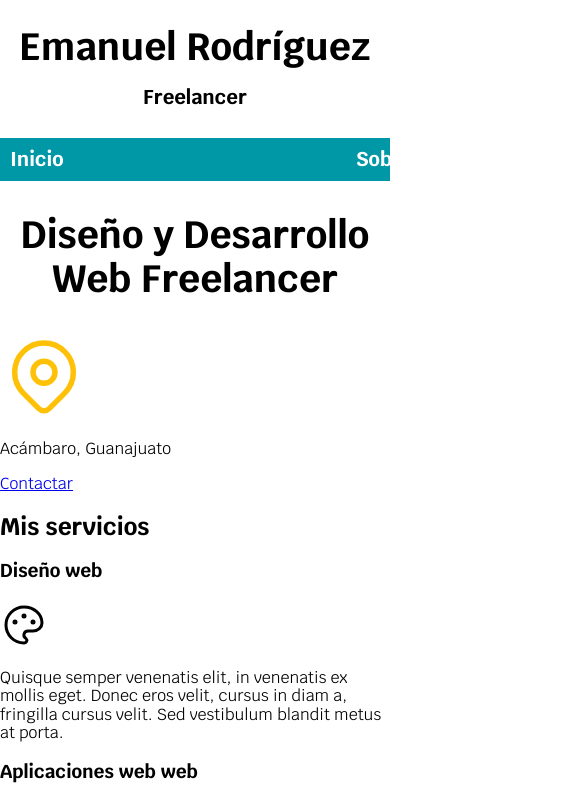
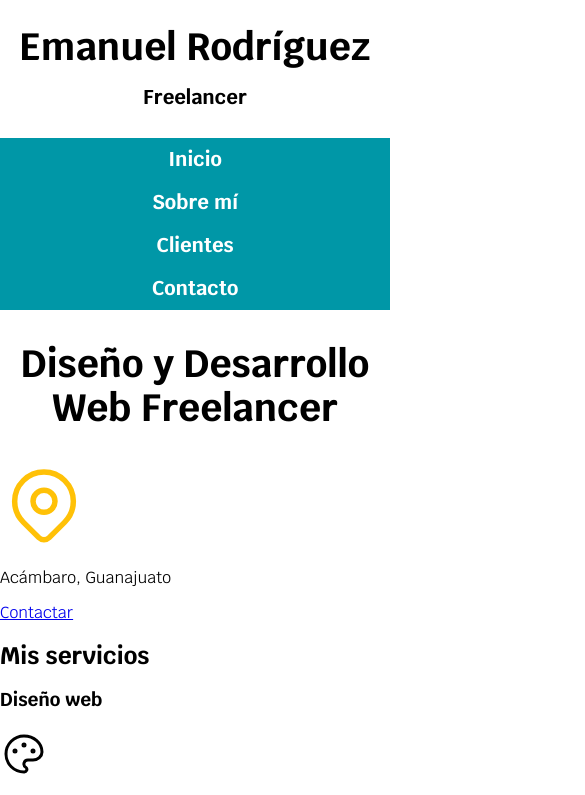
Before and after one commit to Emanuel-TC/Proyecto-Web-Sync, a plain HTML site: page freelancer_inicio/index.html in a window 390 px wide. Shown: the top 795 px of the page, 585 px wide, since content can reach past the window. Drawn offline with Linux system fonts and the light colour scheme.

Commit message:
Primeros pasos web responsive

```diff
--- a/freelancer_inicio/css/styles.css
+++ b/freelancer_inicio/css/styles.css
@@ -28,7 +28,7 @@ body{
 }
 
 .contenedor{
-    width: 120rem;
+    max-width: 120rem;
     margin: 0 auto;
 }
 
@@ -38,10 +38,19 @@ body{
 
 .navegacion-principal{
     display: flex; /*Acceso a propiedades de flexbox*/
-    justify-content: space-between;
+    flex-direction: column;
+
+}
+@media (min-width: 768px) { /*media querie para tablet*/
+    .navegacion-principal{
+        flex-direction: row;
+        justify-content: space-between;
+    }
 }
 
 .navegacion-principal a{
+    display: block;
+    text-align: center;
     padding: 1rem;
     color: var(--blanco);
     text-decoration: none; /*Sin decoración de los enlaces*/
```
